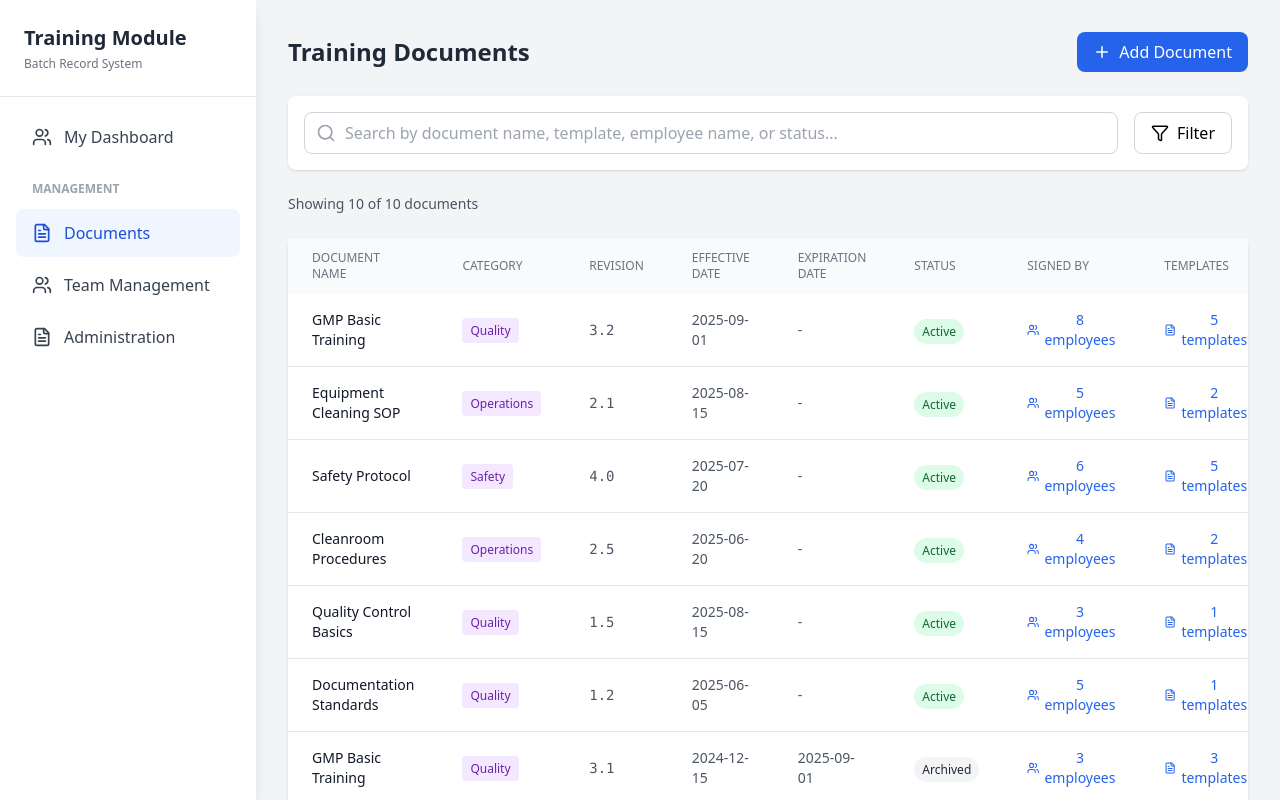
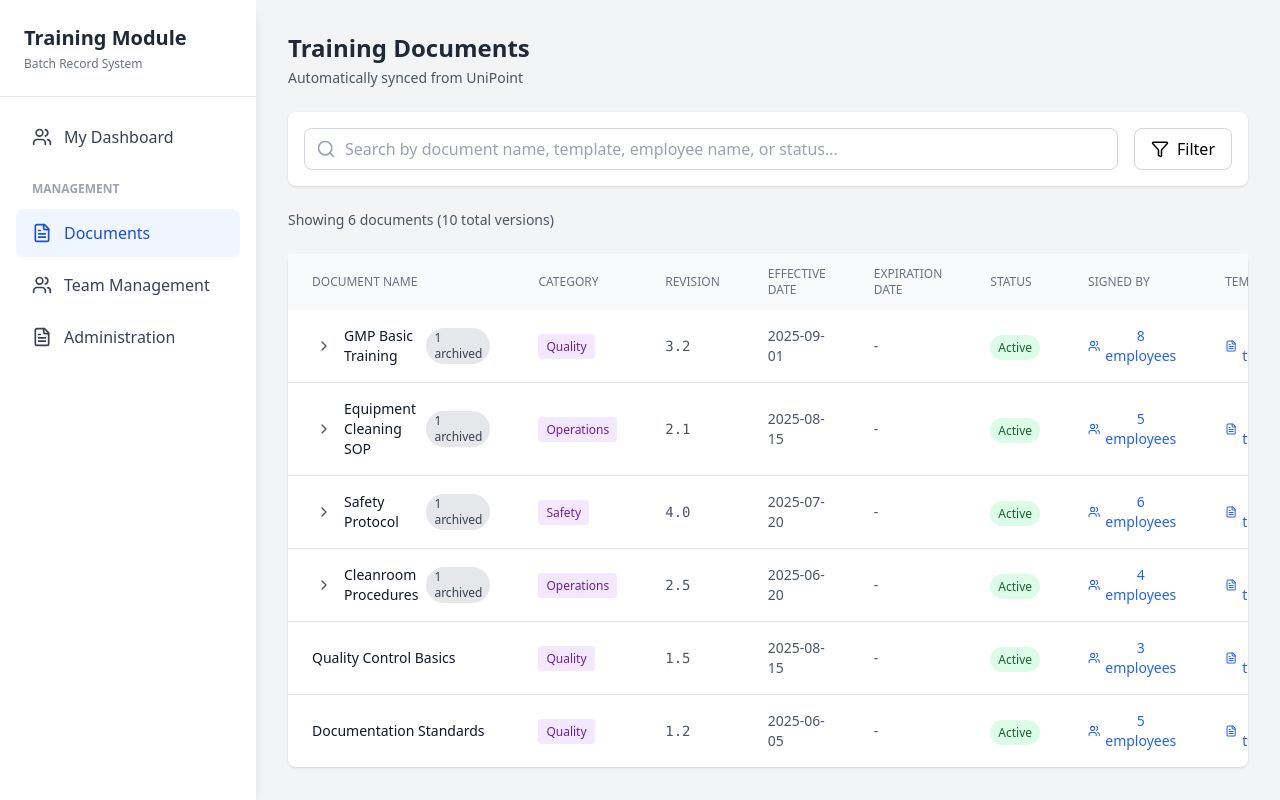
Before and after one commit to Ai5678/training-module-app, a React (Create React App) app: page / in a window 1280 px wide. Both pictures are taken after a click on the button "Documents". Built offline with nearby package versions, Linux system fonts and the light colour scheme.

Commit message:
Documents List modified

```diff
--- a/src/components/pages/TrainingDocumentsList.js
+++ b/src/components/pages/TrainingDocumentsList.js
@@ -1,7 +1,6 @@
-import React, { useState } from 'react';
-import { Search, Filter, Plus, Eye, Edit, X, FileText, Users, CheckCircle, Archive, Save, Upload } from 'lucide-react';
+import React, { useState, useMemo } from 'react';
+import { Search, Filter, Eye, Edit, X, FileText, Users, CheckCircle, Archive, Save, Upload, ChevronDown, ChevronRight } from 'lucide-react';
 import { trainingDocs, employeeSignatures } from '../../data/sampleData';
-import AddDocumentModal from './AddDocumentModal';
 
 const TrainingDocumentsList = () => {
   const [searchTerm, setSearchTerm] = useState('');
@@ -13,11 +12,43 @@ const TrainingDocumentsList = () => {
   const [showSignaturesModal, setShowSignaturesModal] = useState(false);
   const [showEditModal, setShowEditModal] = useState(false);
   const [editingDoc, setEditingDoc] = useState(null);
-  const [showAddModal, setShowAddModal] = useState(false);
+  const [expandedDocs, setExpandedDocs] = useState({});
 
-  // Enhanced filter and search logic - now includes employee names
-  const filteredDocs = trainingDocs.filter((doc) => {
-    // Check if search term matches document name, templates, or status
+  // Group documents by name with active first, then archived
+  const groupedDocs = useMemo(() => {
+    // First, group by document name
+    const groups = {};
+    trainingDocs.forEach(doc => {
+      if (!groups[doc.name]) {
+        groups[doc.name] = [];
+      }
+      groups[doc.name].push(doc);
+    });
+
+    // Sort each group: Active first, then Archived by date (newest first)
+    Object.keys(groups).forEach(name => {
+      groups[name].sort((a, b) => {
+        if (a.status === 'Active' && b.status !== 'Active') return -1;
+        if (a.status !== 'Active' && b.status === 'Active') return 1;
+        // Both archived, sort by date
+        return new Date(b.lastUpdated) - new Date(a.lastUpdated);
+      });
+    });
+
+    return groups;
+  }, []);
+
+  // Filter and search logic with auto-expand
+  const filteredGroups = useMemo(() => {
+    const filtered = {};
+    const shouldExpand = {};
+
+    Object.keys(groupedDocs).forEach(docName => {
+      const versions = groupedDocs[docName];
+
+      // Check if any version matches the search/filter
+      const matchingVersions = versions.filter(doc => {
+        // Check search term
         const matchesDocumentFields =
           doc.name.toLowerCase().includes(searchTerm.toLowerCase()) ||
           doc.relatedTemplates.some(template =>
@@ -25,17 +56,49 @@ const TrainingDocumentsList = () => {
           ) ||
           doc.status.toLowerCase().includes(searchTerm.toLowerCase());
 
-    // Check if search term matches any employee name who signed this document
         const signatures = employeeSignatures[doc.id] || [];
         const matchesEmployeeName = signatures.some(signature =>
           signature.employeeName.toLowerCase().includes(searchTerm.toLowerCase())
         );
 
-    const matchesSearch = matchesDocumentFields || matchesEmployeeName;
+        const matchesSearch = !searchTerm || matchesDocumentFields || matchesEmployeeName;
+
+        // Check status filter
         const matchesStatus = statusFilter === 'all' || doc.status.toLowerCase() === statusFilter.toLowerCase();
 
         return matchesSearch && matchesStatus;
       });
+
+      if (matchingVersions.length > 0) {
+        filtered[docName] = matchingVersions;
+
+        // Auto-expand if search matches an archived version
+        const hasArchivedMatch = matchingVersions.some((doc, idx) =>
+          idx > 0 && searchTerm // idx > 0 means it's not the active (first) one
+        );
+        if (hasArchivedMatch) {
+          shouldExpand[docName] = true;
+        }
+      }
+    });
+
+    // Apply auto-expand
+    setExpandedDocs(prev => ({ ...prev, ...shouldExpand }));
+
+    return filtered;
+  }, [groupedDocs, searchTerm, statusFilter]);
+
+  // Count total documents
+  const totalDocCount = useMemo(() => {
+    return Object.values(filteredGroups).reduce((sum, versions) => sum + versions.length, 0);
+  }, [filteredGroups]);
+
+  const toggleDocExpansion = (docName) => {
+    setExpandedDocs(prev => ({
+      ...prev,
+      [docName]: !prev[docName]
+    }));
+  };
 
   const handleTemplateClick = (templates, docName) => {
     setSelectedTemplates({ templates, docName });
@@ -73,23 +136,13 @@ const TrainingDocumentsList = () => {
     });
   };
 
-  const handleAddSuccess = (newDoc) => {
-    console.log('New document added successfully:', newDoc);
-    // TODO: Add the new document to the trainingDocs array
-    // This would typically update state or call an API
-  };
-
   return (
     <div className="space-y-6">
       <div className="flex justify-between items-center">
+        <div>
           <h1 className="text-2xl font-bold text-gray-800">Training Documents</h1>
-        <button
-          onClick={() => setShowAddModal(true)}
-          className="px-4 py-2 bg-blue-600 text-white rounded-lg hover:bg-blue-700 flex items-center gap-2"
-        >
-          <Plus size={18} />
-          Add Document
-        </button>
+          <p className="text-sm text-gray-600 mt-1">Automatically synced from UniPoint</p>
+        </div>
       </div>
 
       {/* Search and Filter */}
@@ -143,7 +196,7 @@ const TrainingDocumentsList = () => {
 
       {/* Results count */}
       <div className="text-sm text-gray-600">
-        Showing {filteredDocs.length} of {trainingDocs.length} documents
+        Showing {Object.keys(filteredGroups).length} document{Object.keys(filteredGroups).length !== 1 ? 's' : ''} ({totalDocCount} total versions)
         {searchTerm && (
           <span className="ml-2 text-blue-600">
             • Searching for "{searchTerm}"
@@ -169,9 +222,102 @@ const TrainingDocumentsList = () => {
               </tr>
             </thead>
             <tbody className="divide-y divide-gray-200">
-              {filteredDocs.map((doc) => (
-                <tr key={doc.id} className="hover:bg-gray-50">
-                  <td className="px-6 py-4 text-sm font-medium text-gray-900">{doc.name}</td>
+              {Object.keys(filteredGroups).map((docName) => {
+                const versions = filteredGroups[docName];
+                const activeDoc = versions[0]; // First one is always active or the main one
+                const archivedVersions = versions.slice(1);
+                const isExpanded = expandedDocs[docName];
+
+                return (
+                  <React.Fragment key={docName}>
+                    {/* Active/Main Document Row */}
+                    <tr className="hover:bg-gray-50">
+                      <td className="px-6 py-4 text-sm font-medium text-gray-900">
+                        <div className="flex items-center gap-2">
+                          {archivedVersions.length > 0 && (
+                            <button
+                              onClick={() => toggleDocExpansion(docName)}
+                              className="p-1 hover:bg-gray-200 rounded transition-colors"
+                              title={isExpanded ? 'Collapse' : 'Expand'}
+                            >
+                              {isExpanded ? (
+                                <ChevronDown size={16} className="text-gray-600" />
+                              ) : (
+                                <ChevronRight size={16} className="text-gray-600" />
+                              )}
+                            </button>
+                          )}
+                          <span>{activeDoc.name}</span>
+                          {archivedVersions.length > 0 && (
+                            <span className="px-2 py-0.5 bg-gray-200 text-gray-700 rounded-full text-xs">
+                              {archivedVersions.length} archived
+                            </span>
+                          )}
+                        </div>
+                      </td>
+                      <td className="px-6 py-4 text-sm text-gray-600">
+                        <span className="px-2 py-1 bg-purple-100 text-purple-800 rounded text-xs">{activeDoc.category}</span>
+                      </td>
+                      <td className="px-6 py-4 text-sm text-gray-600 font-mono">{activeDoc.currentRev}</td>
+                      <td className="px-6 py-4 text-sm text-gray-600">{activeDoc.lastUpdated}</td>
+                      <td className="px-6 py-4 text-sm text-gray-600">
+                        {activeDoc.expirationDate || '-'}
+                      </td>
+                      <td className="px-6 py-4">
+                        <span className={`px-2 py-1 text-xs rounded-full ${
+                          activeDoc.status === 'Active'
+                            ? 'bg-green-100 text-green-800'
+                            : 'bg-gray-100 text-gray-800'
+                        }`}>
+                          {activeDoc.status}
+                        </span>
+                      </td>
+                      <td className="px-6 py-4">
+                        <button
+                          className="text-blue-600 hover:text-blue-800 text-sm font-medium flex items-center gap-1"
+                          onClick={() => handleSignaturesClick(activeDoc.id, activeDoc.name, activeDoc.currentRev)}
+                        >
+                          <Users size={14} />
+                          {activeDoc.signedByCount} employees
+                        </button>
+                      </td>
+                      <td className="px-6 py-4">
+                        <button
+                          className="text-blue-600 hover:text-blue-800 text-sm font-medium flex items-center gap-1"
+                          onClick={() => handleTemplateClick(activeDoc.relatedTemplates, activeDoc.name)}
+                        >
+                          <FileText size={14} />
+                          {activeDoc.relatedTemplates.length} templates
+                        </button>
+                      </td>
+                      <td className="px-6 py-4">
+                        <div className="flex gap-2">
+                          <button
+                            className="p-1 hover:bg-gray-100 rounded"
+                            title="View Document"
+                          >
+                            <Eye size={16} className="text-gray-600" />
+                          </button>
+                          <button
+                            className="p-1 hover:bg-gray-100 rounded"
+                            title="Edit Document"
+                            onClick={() => handleEditClick(activeDoc)}
+                          >
+                            <Edit size={16} className="text-gray-600" />
+                          </button>
+                        </div>
+                      </td>
+                    </tr>
+
+                    {/* Archived Versions Rows (Expandable) */}
+                    {isExpanded && archivedVersions.map((doc) => (
+                      <tr key={doc.id} className="bg-gray-50 hover:bg-gray-100">
+                        <td className="px-6 py-4 text-sm text-gray-700">
+                          <div className="flex items-center gap-2 pl-8 border-l-2 border-gray-300 ml-2">
+                            <Archive size={14} className="text-gray-500" />
+                            <span className="text-gray-600">{doc.name}</span>
+                          </div>
+                        </td>
                         <td className="px-6 py-4 text-sm text-gray-600">
                           <span className="px-2 py-1 bg-purple-100 text-purple-800 rounded text-xs">{doc.category}</span>
                         </td>
@@ -181,11 +327,7 @@ const TrainingDocumentsList = () => {
                           {doc.expirationDate || '-'}
                         </td>
                         <td className="px-6 py-4">
-                    <span className={`px-2 py-1 text-xs rounded-full ${
-                      doc.status === 'Active'
-                        ? 'bg-green-100 text-green-800'
-                        : 'bg-gray-100 text-gray-800'
-                    }`}>
+                          <span className="px-2 py-1 text-xs rounded-full bg-gray-100 text-gray-800">
                             {doc.status}
                           </span>
                         </td>
@@ -226,6 +368,9 @@ const TrainingDocumentsList = () => {
                         </td>
                       </tr>
                     ))}
+                  </React.Fragment>
+                );
+              })}
             </tbody>
           </table>
         </div>
@@ -461,12 +606,6 @@ const TrainingDocumentsList = () => {
         </div>
       )}
 
-      {/* Add Document Modal */}
-      <AddDocumentModal
-        isOpen={showAddModal}
-        onClose={() => setShowAddModal(false)}
-        onSuccess={handleAddSuccess}
-      />
     </div>
   );
 };
```
Lines whose indentation alone changed are shown as unchanged.
